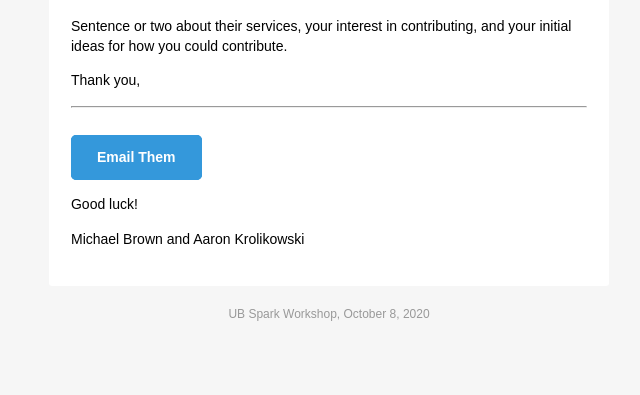
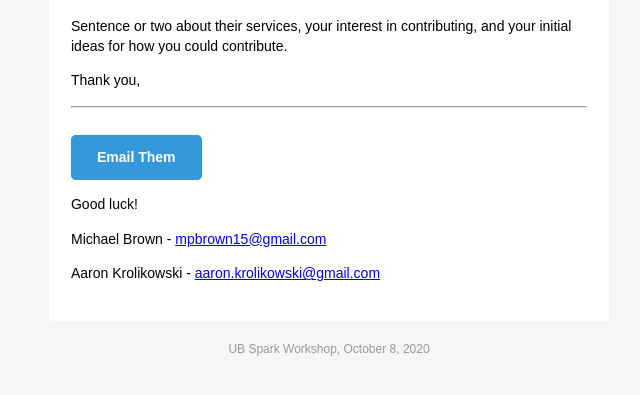
Before and after one commit to mpbrown/buffalo-community-engagement-map, a Django app: template map/templates/email.html in a window 1280 px wide. Shown: the part 359-754 px from the top of the page, without its empty margins (311-951 px from the left). Run offline with Django 3.2, Linux system fonts and the light colour scheme; the template is opened without the code that fills it, so the values that code supplies are empty; some libraries are stand-ins or nearby versions.

Commit message:
Remove contact us link and include contact info in email

```diff
--- a/map/templates/base.html
+++ b/map/templates/base.html
@@ -32,10 +32,7 @@
   <div class="collapse navbar-collapse" id="navbarsExampleDefault">
     <ul class="navbar-nav mr-auto">
       <li class="nav-item active">
-        <a class="nav-link" href="{% url 'home' %}">Home <span class="sr-only">(current)</span></a>
-      </li>
-      <li class="nav-item">
-        <a class="nav-link" href="#">Contact Us</a>
+        <a class="nav-link" href="{% url 'home' %}">Map <span class="sr-only">(current)</span></a>
       </li>
     </ul>
     <p class="my-2 my-lg-0 text-light">Created by Michael Brown and Aaron Krolikowski</p>
--- a/map/templates/email.html
+++ b/map/templates/email.html
@@ -142,7 +142,8 @@
                           </tbody>
                         </table>
                         <p style="font-family: sans-serif; font-size: 14px; font-weight: normal; margin: 0; Margin-bottom: 15px;">Good luck!</p>
-                        <p style="font-family: sans-serif; font-size: 14px; font-weight: normal; margin: 0; Margin-bottom: 15px;">Michael Brown and Aaron Krolikowski</p>
+                        <p style="font-family: sans-serif; font-size: 14px; font-weight: normal; margin: 0; Margin-bottom: 15px;">Michael Brown - <a href="mailto:mpbrown15@gmail.com">mpbrown15@gmail.com</a></p>
+                        <p style="font-family: sans-serif; font-size: 14px; font-weight: normal; margin: 0; Margin-bottom: 15px;">Aaron Krolikowski - <a href="mailto:aaron.krolikowski@gmail.com">aaron.krolikowski@gmail.com</a></p>
                       </td>
                     </tr>
                   </table>
```
